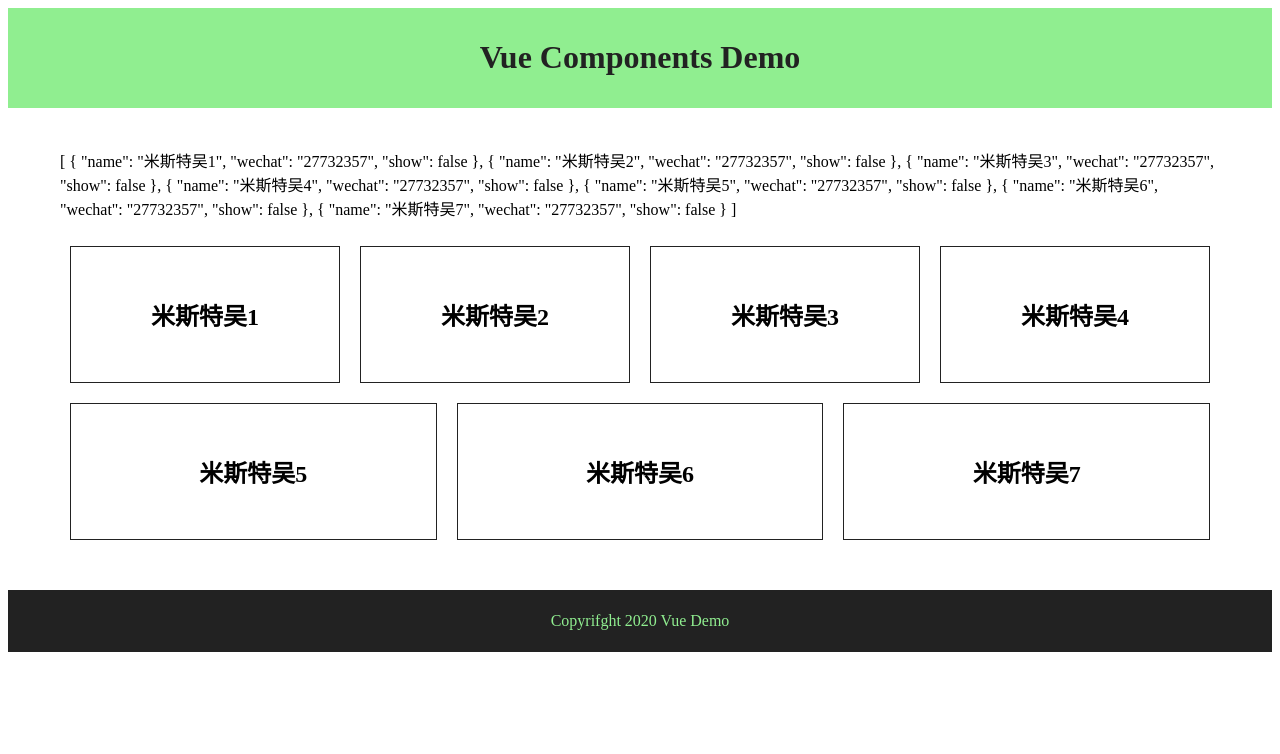
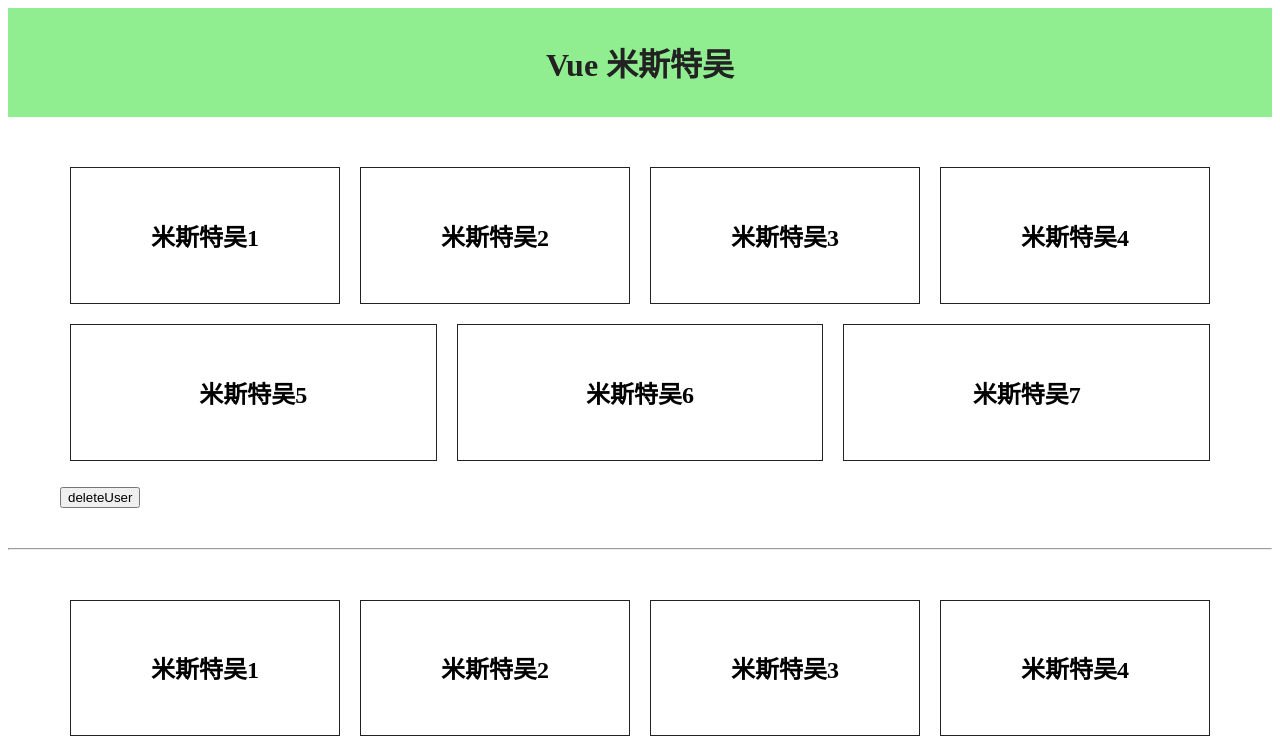
Before and after one commit to hemiahwu/vue-basic-playlist, a Vue app: page / in a window 1280 px wide. Shown: the top 754 px of the page. Built offline with nearby package versions, Linux system fonts and the light colour scheme.

Commit message:
lesson-27

```diff
--- a/src/App.vue
+++ b/src/App.vue
@@ -1,9 +1,12 @@
 <template>
   <div id="app">
-    <Header />
+    <Header :title="title" />
     <!-- 3.调用组件 -->
+    <!-- 属性传值: 值有两种情况: 1.传值 2.传引用(对象 数组) -->
     <Users :users="users" />
-    <Footer />
+    <hr />
+    <Users :users="users" />
+    <Footer :title="title" />
   </div>
 </template>
 
@@ -25,7 +28,8 @@ export default {
         { name: "米斯特吴5", wechat: "27732357", show: false },
         { name: "米斯特吴6", wechat: "27732357", show: false },
         { name: "米斯特吴7", wechat: "27732357", show: false }
-      ]
+      ],
+      title: "Vue 米斯特吴"
     };
   },
   // 2.注册组件
--- a/src/components/Footer.vue
+++ b/src/components/Footer.vue
@@ -1,11 +1,16 @@
 <template>
   <footer>
-    <p>{{copyright}}</p>
+    <p>{{copyright}} {{title}}</p>
   </footer>
 </template>
 
 <script>
 export default {
+  props: {
+    title: {
+      type: String
+    }
+  },
   data() {
     return {
       copyright: "Copyrifght 2020 Vue Demo"
--- a/src/components/Header.vue
+++ b/src/components/Header.vue
@@ -1,15 +1,25 @@
 <template>
-  <div class="header">
+  <div @click="changeTitle" class="header">
     <h1>{{title}}</h1>
   </div>
 </template>
 
 <script>
 export default {
+  props: {
+    title: {
+      type: String
+    }
+  },
   data() {
     return {
-      title: "Vue Components Demo"
+      // title: "Vue Components Demo"
     };
+  },
+  methods: {
+    changeTitle() {
+      this.title = "米斯特吴修改了title值";
+    }
   }
 };
 </script>
--- a/src/components/Users.vue
+++ b/src/components/Users.vue
@@ -1,12 +1,13 @@
 <template>
   <div class="users">
-    <p>{{users}}</p>
     <ul>
       <li @click="user.show = !user.show" v-for="(user,index) in users" :key="index">
         <h2>{{user.name}}</h2>
         <h3 v-show="user.show">{{user.wechat}}</h3>
       </li>
     </ul>
+    <!-- 传引用 -->
+    <button @click="deleteUser">deleteUser</button>
   </div>
 </template>
 
@@ -23,8 +24,8 @@ export default {
     return {};
   },
   methods: {
-    test() {
-      console.log(this.users);
+    deleteUser() {
+      this.users.pop();
     }
   }
 };
```
